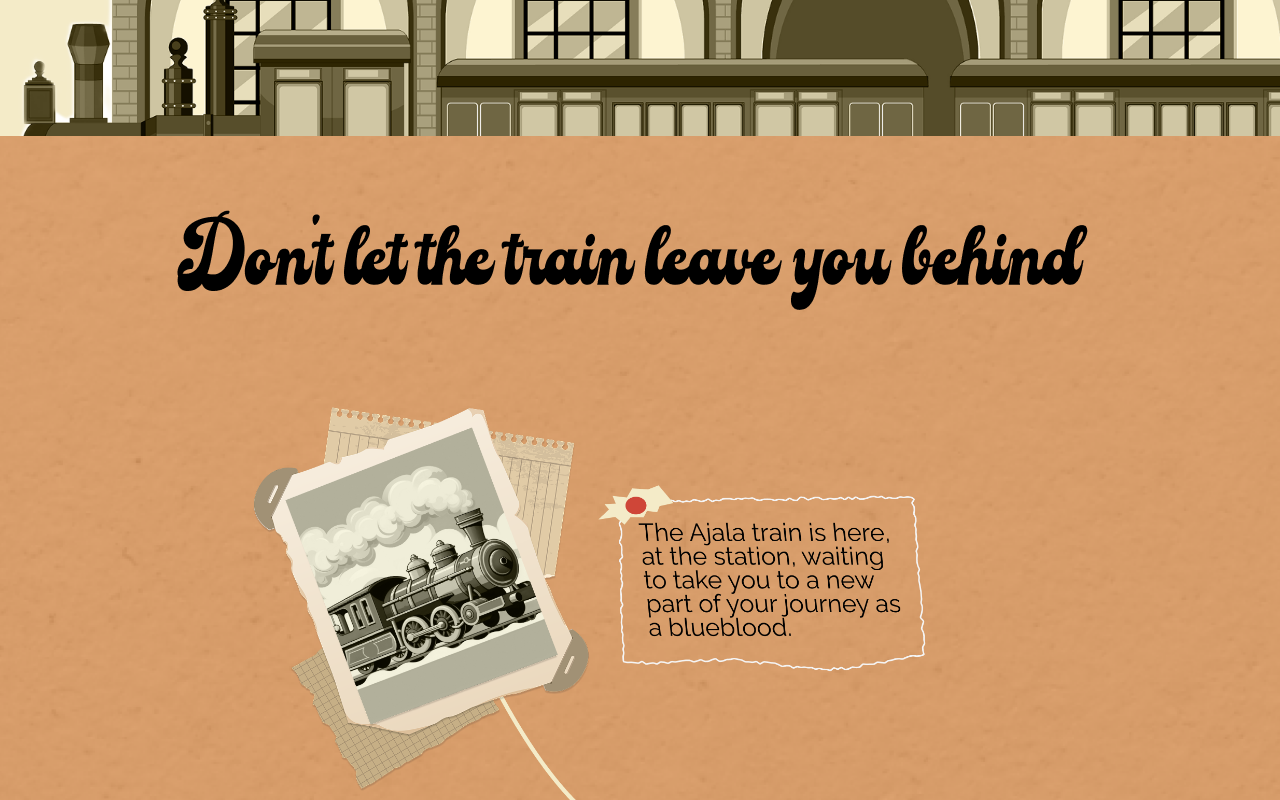
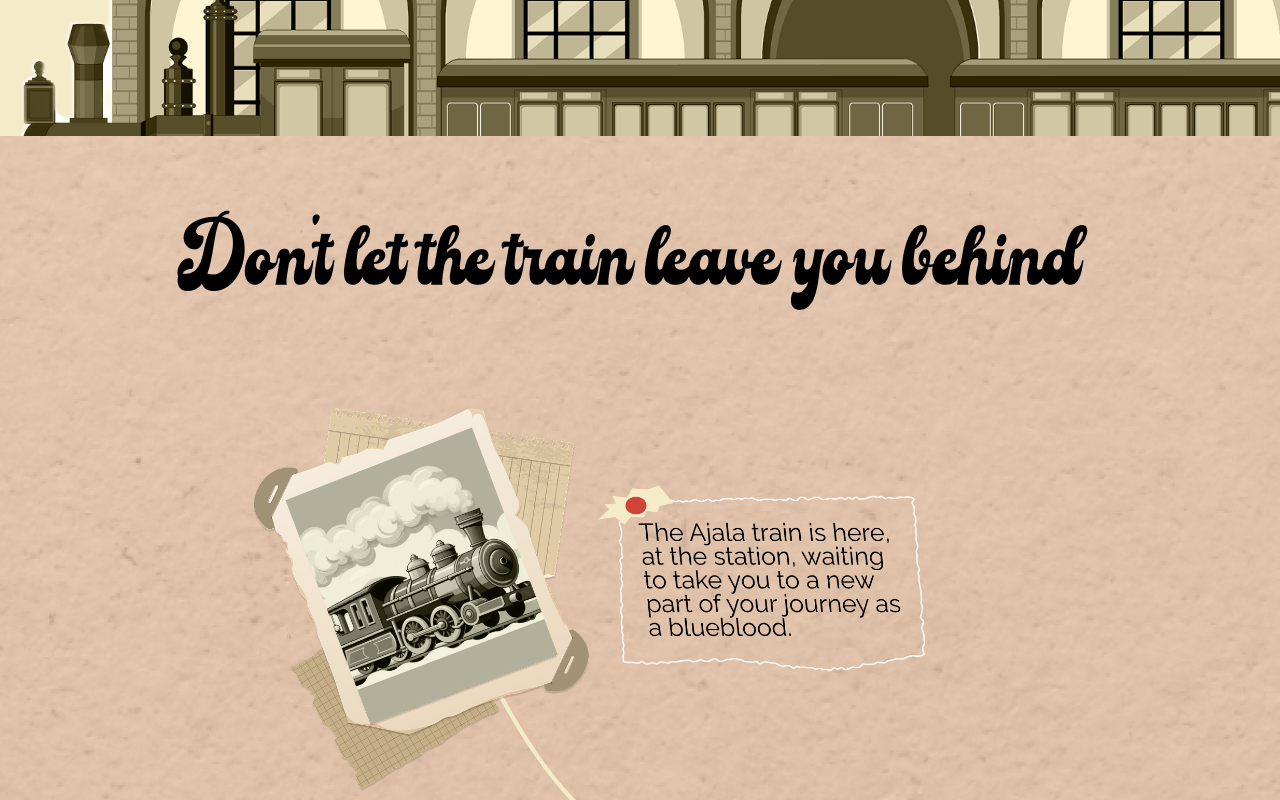
Before and after one commit to demi05/ncAkure, a React app: page / in a window 1280 px wide. Shown: the part 700-1500 px from the top of the page. Built offline with nearby package versions, Linux system fonts and the light colour scheme; the HTML template or start-up script is replaced by a standard one.

Commit message:
fixes to anticipate and explainer colors

```diff
--- a/src/components/anticipate.css
+++ b/src/components/anticipate.css
@@ -22,17 +22,20 @@
   padding-top: 100px;
   width: 100%;
 
-  background-image: url("../../public/anticipate-bg.png");
+  background-image: linear-gradient(rgba(8, 45, 25, 0.9), rgba(8, 45, 25, 0.9)),
+    url("../../public/anticipate-bg.png");
+  background-blend-mode: multiply;
+  background-size: cover;
+  background-position: center center;
+
+  /* background-image: url("../../public/anticipate-bg.png");
   background-size: cover;
   background-position: center center;
   background-repeat: no-repeat;
-  /* background-attachment: fixed; */
 
   position: relative;
 
-  background-color: #375d49;
-
-  z-index: 1;
+  background-color: #375d49; */
 }
 
 .anticipate-section h1 {
@@ -46,13 +49,10 @@
 }
 
 .anticipate-section h3 {
-
-
   padding-bottom: 20px;
   padding-top: 20px;
   color: #f4ebc8;
   width: 68%;
-
 }
 
 .img-box {
@@ -71,17 +71,16 @@
 }
 
 @media only screen and (min-width: 1020px) {
-  .anticipate-section {
+  /* .anticipate-section {
     background-image: url("../../public/anticipation-bg-lg.png");
-  }
+  } */
 
-  .anticipate-section h3{
-
+  .anticipate-section h3 {
     width: 50%;
   }
 
-  .anticipate-section h1{
-    font-size:4.5rem;
+  .anticipate-section h1 {
+    font-size: 4.5rem;
   }
 
   .anticipate-img {
@@ -89,6 +88,5 @@
     height: auto;
     display: block;
     margin: 0 auto;
-
   }
 }
--- a/src/components/explainersection.css
+++ b/src/components/explainersection.css
@@ -7,8 +7,16 @@
   width: 100%;
   height: 100%;
 
-    background-color: #D17A2E;
-    opacity: 0.5;
+  /* background-color: #d17a2e;
+  opacity: 0.5; */
+  /* background-color: rgba(195, 108, 30, 0.8);
+
+  z-index: -1; */
+  background-image: linear-gradient(rgba(209, 122, 46, 0.9)),
+    url("../../public/explainer-bg.png");
+  background-blend-mode: multiply;
+  background-size: cover;
+  mix-blend-mode: multiply;
 
   z-index: -1;
 }
@@ -18,7 +26,6 @@
   justify-content: center;
   flex-direction: column;
   align-items: center;
-
 
   width: 100%;
 
@@ -30,40 +37,39 @@
 
   position: relative;
 
-    background-color: #D17A2E;
+  background-color: #d17a2e;
 
   z-index: 1;
 }
 
-  .explainer-header{
+.explainer-header {
   position: relative;
   top: 70px;
 }
 
-  .explainer-img{
+.explainer-img {
   width: 100%;
 }
 
-  .button-holder{
+.button-holder {
   color: red;
   position: relative;
   top: -100px;
 }
 
-  @media only screen and (min-width: 1020px){
+@media only screen and (min-width: 1020px) {
   .explainer-section {
     background-image: url("../../public/explainer-bg-lg.png");
   }
 
-
-    .explainer-img{
+  .explainer-img {
     width: 70%;
     height: auto;
     display: block;
     margin: 0 auto;
   }
 
-    .button-holder{
+  .button-holder {
     top: -150px;
   }
 }
```
Lines whose indentation alone changed are shown as unchanged.
